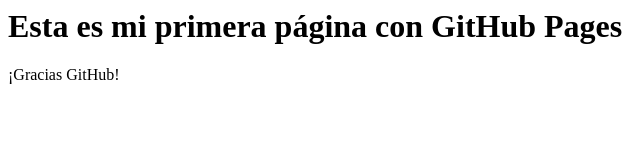
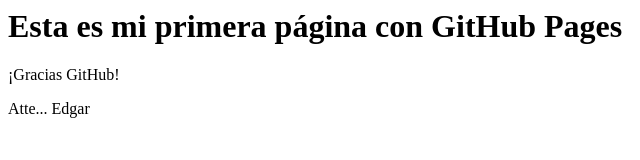
Before and after one commit to esspmx/TR-DIG-M3-A1, a plain HTML site: page index.html in a window 1280 px wide. Shown: the full height of the page, 0-640 px from the left. Drawn offline with Linux system fonts and the light colour scheme.

Commit message:
Agregando la firma

```diff
--- a/index.html
+++ b/index.html
@@ -1,4 +1,5 @@
 <html>
 <h1> Esta es mi primera página con GitHub Pages </h1>
 <p>¡Gracias GitHub!</p>
+<p>Atte... Edgar</p>
 </html>
```
